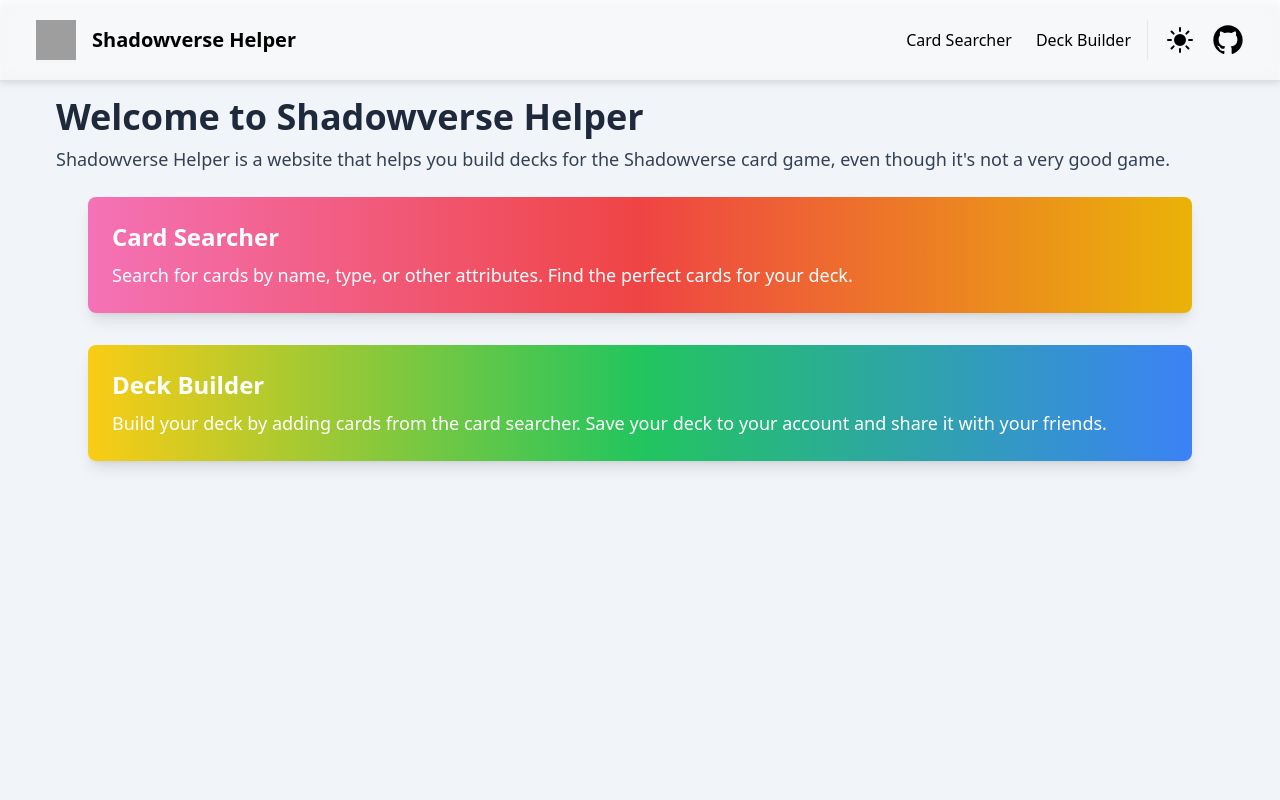
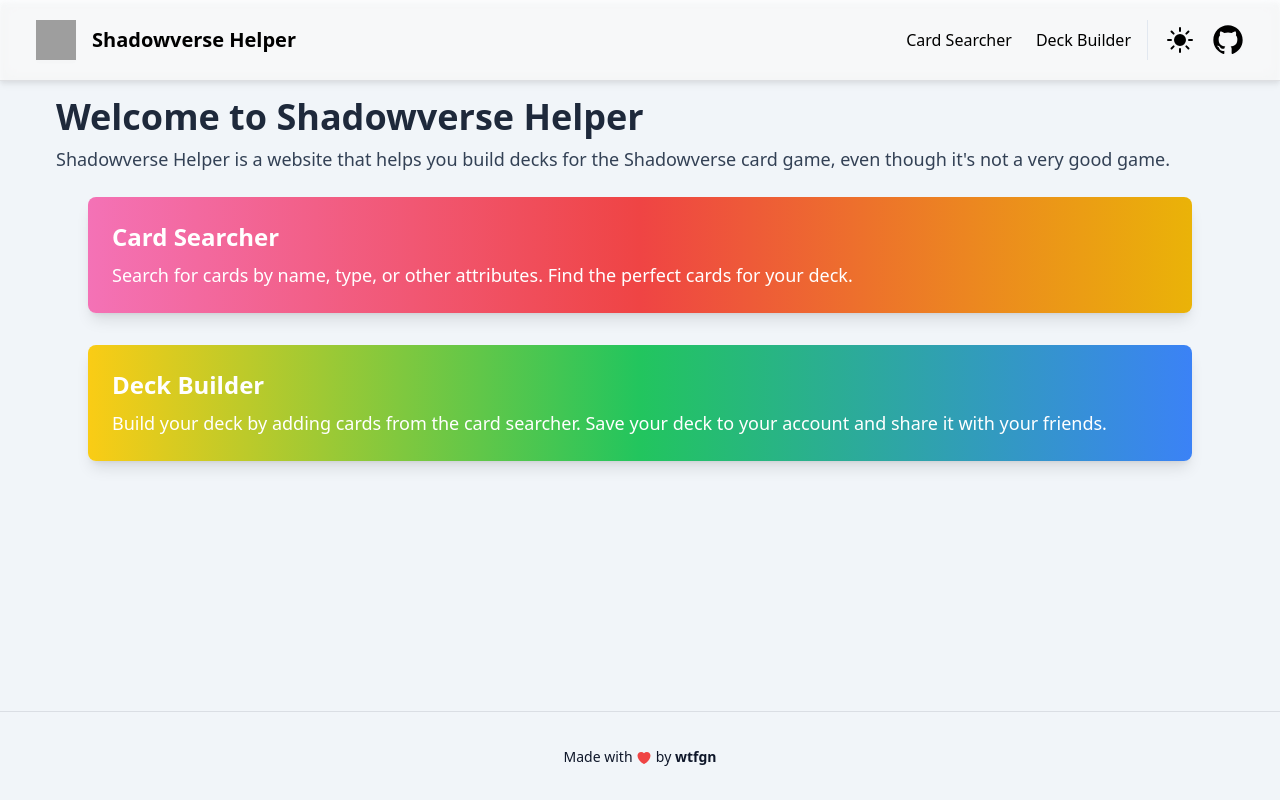
Before and after one commit to wtfgn/sv_card_searcher_rw, a Vue app: page / in a window 1280 px wide. Shown: the top 800 px of the page. Built offline with nearby package versions, Linux system fonts and the light colour scheme; grey boxes are pictures that could not be loaded.

Commit message:
Fix the height

```diff
--- a/src/App.vue
+++ b/src/App.vue
@@ -1,18 +1,21 @@
 <template>
-  <div :class="{ dark: isDark }" class="y">
+  <div :class="{ dark: isDark }" class="h-screen">
     <!-- App -->
     <div class="text-black bg-slate-100 dark:bg-slate-900 dark:text-gray-200 h-full">
+      <div class="flex flex-col h-full">
         <!-- Header -->
         <Header :is-dark="isDark" @toggle-theme="(newIsDark) => isDark = newIsDark" />
 
         <!-- Main Section -->
-      <main class="mx-auto md:mx-10 p-4 min-h-screen h-full">
+        <main class="mx-auto md:mx-10 p-4  h-full">
           <RouterView />
         </main>
 
         <!-- Footer -->
-
-      <Footer />
+        <div>
+          <Footer class="mt-10 py-8" />
+        </div>
+      </div>
     </div>
   </div>
 </template>
--- a/src/components/Footer.vue
+++ b/src/components/Footer.vue
@@ -1,5 +1,5 @@
 <template>
-  <footer class="w-full text-center border-t  dark:text-slate-100 text-slate-900  border-slate-900/10 dark:border-slate-50/[0.06] py-10 mt-12">
+  <footer class="w-full text-center border-t  dark:text-slate-100 text-slate-900  border-slate-900/10 dark:border-slate-50/[0.06]">
     <span class="text-sm">
       Made with <HeartIcon class="w-4 h-4 inline-block text-red-500" /> by
       <a href="https://github.com/wtfgn" class="font-semibold ">wtfgn</a>
--- a/src/components/Header.vue
+++ b/src/components/Header.vue
@@ -5,8 +5,8 @@
         <!-- Logo -->
         <div class="flex items-center space-x-4 p-1">
           <RouterLink to="/" class="flex items-center">
-            <span>
-              <Logo class="w-10 h-10" />
+            <span class="flex-shrink-0">
+              <Logo class="w-10 h-10 object-cover" />
             </span>
             <span class="text-xl font-bold text-black dark:text-gray-200 ml-4">
               Shadowverse Helper
--- a/src/views/HomeView.vue
+++ b/src/views/HomeView.vue
@@ -1,5 +1,5 @@
 <template>
-  <div class="flex flex-col space-y-6 min-h-screen">
+  <div class="flex flex-col space-y-6">
     <div>
       <h1 class="text-4xl font-bold text-slate-800 dark:text-white">
         Welcome to Shadowverse Helper
```
Lines whose indentation alone changed are shown as unchanged.
